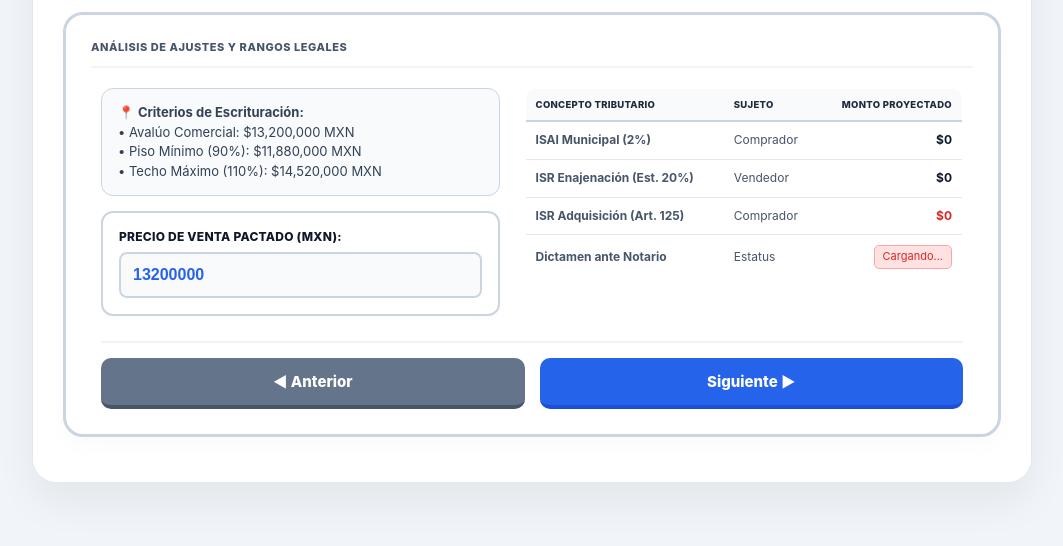
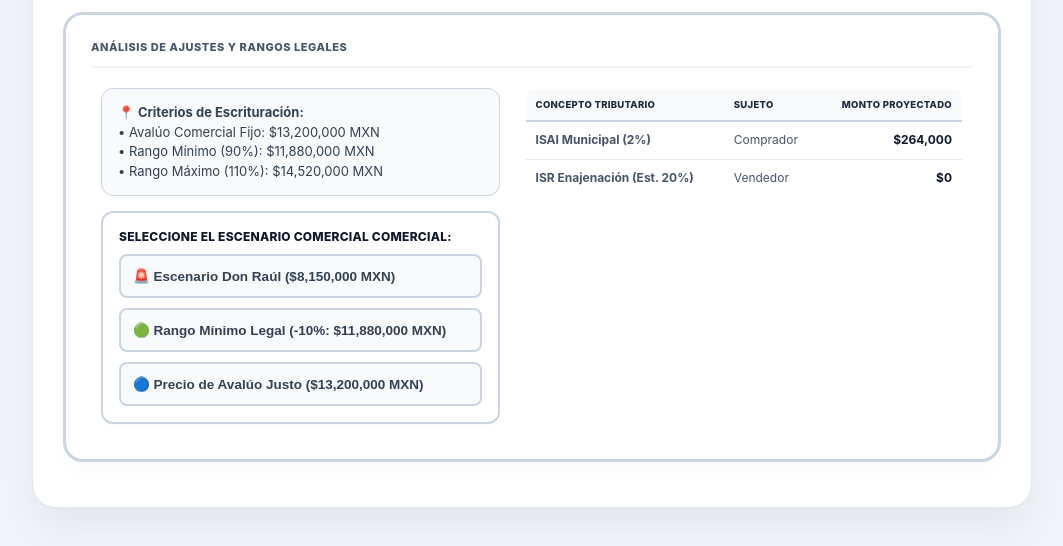
Before and after one commit to julioarmenta-svg/intermediacion-inmobiliaria, a plain HTML site: page simulador-fiscal.html in a window 1280 px wide. Shown: the part 162-708 px from the top of the page, without its empty margins (108-1171 px from the left). Drawn offline with Linux system fonts and the light colour scheme.

Commit message:
Update simulador-fiscal.html

```diff
--- a/simulador-fiscal.html
+++ b/simulador-fiscal.html
@@ -94,34 +94,46 @@
             line-height: 1.5;
             color: #334155;
         }
-        .cuadro-input-grupo {
+
+        /* DISEÑO DE BOTONES DE SELECCIÓN COMPACTOS Y SEGUROS */
+        .selector-escenarios-grid {
+            display: flex;
+            flex-direction: column;
+            gap: 10px;
             background: #ffffff;
             border: 2px solid #cbd5e1;
             padding: 16px;
             border-radius: 12px;
             box-shadow: 0 4px 6px rgba(0,0,0,0.01);
         }
-        .input-label {
-            display: block;
+        .selector-label {
             font-size: 12px;
             font-weight: 800;
             color: #0f172a;
-            margin-bottom: 8px;
             text-transform: uppercase;
             letter-spacing: 0.02em;
         }
-        .input-monto {
+        .btn-escenario {
             width: 100%;
             padding: 12px;
-            font-size: 16px;
+            font-size: 13.5px;
             font-weight: 800;
-            color: #2563eb;
+            text-align: left;
             border: 2px solid #cbd5e1;
             border-radius: 8px;
-            outline: none;
             background-color: #f8fafc;
+            color: #334155;
+            cursor: pointer;
+            transition: all 0.1s ease;
         }
-        .input-monto:focus { border-color: #2563eb; background-color: #ffffff; }
+        .btn-escenario:hover {
+            background-color: #f1f5f9;
+            border-color: #94a3b8;
+        }
+        /* Clase activa para el botón seleccionado */
+        .btn-escenario.activo-azul { border-color: #2563eb; background-color: #eff6ff; color: #1e40af; }
+        .btn-escenario.activo-verde { border-color: #10b981; background-color: #f0fdf4; color: #166534; }
+        .btn-escenario.activo-rojo { border-color: #ef4444; background-color: #fef2f2; color: #991b1b; }
 
         /* TABLA DE RESULTADOS INDESTRUCTIBLE */
         .tech-table {
@@ -148,24 +160,24 @@
             margin-top: 25px;
             gap: 15px;
             border-top: 2px solid #f1f5f9;
-            padding-top: 15px;
+            padding-top: 25px;
         }
         .btn-nav {
             flex: 1;
             display: block;
             text-decoration: none;
             background-color: #2563eb;
-            border-bottom: 4px solid #1d4ed8;
-            padding: 14px;
-            border-radius: 10px;
-            font-size: 15px;
+            border-bottom: 5px solid #1d4ed8;
+            padding: 18px;
+            border-radius: 14px;
+            font-size: 16px;
             font-weight: 800;
             color: #ffffff !important;
             text-align: center;
             transition: all 0.1s ease;
         }
         .btn-nav:hover { background-color: #3b82f6; }
-        .btn-nav:active { transform: translateY(2px); border-bottom-width: 2px; }
+        .btn-nav:active { transform: translateY(3px); border-bottom: 2px solid #1d4ed8; }
 
         @media (max-width: 768px) { .split-dashboard { flex-direction: column; gap: 15px; } }
     </style>
@@ -189,23 +201,33 @@
 
                 <div class="split-dashboard">
 
-                    <!-- PANEL IZQUIERDO -->
+                    <!-- PANEL IZQUIERDO: PARÁMETROS Y SELECTORES PREDETERMINADOS -->
                     <div class="panel-izquierdo">
                         <div class="caja-parametros-texto">
                             📍 <strong>Criterios de Escrituración:</strong><br>
-                            • Avalúo Comercial: $13,200,000 MXN<br>
-                            • Piso Mínimo (90%): $11,880,000 MXN<br>
-                            • Techo Máximo (110%): $14,520,000 MXN
+                            • Avalúo Comercial Fijo: $13,200,000 MXN<br>
+                            • Rango Mínimo (90%): $11,880,000 MXN<br>
+                            • Rango Máximo (110%): $14,520,000 MXN
                         </div>
 
-                        <div class="cuadro-input-grupo">
-                            <label class="input-label" for="monto-venta">Precio de Venta Pactado (MXN):</label>
-                            <!-- Fijado inicialmente en valor de avalúo para el arranque limpio -->
-                            <input type="number" id="monto-venta" value="13200000" class="input-monto" oninput="calcularMatrizFiscal(this.value)">
+                        <div class="selector-escenarios-grid">
+                            <span class="selector-label">Seleccione el Escenario Comercial Comercial:</span>
+                            <!-- Botón Escenario Don Raúl -->
+                            <button id="btn-raul" class="btn-escenario" onclick="cambiarEscenario('raul')">
+                                🚨 Escenario Don Raúl ($8,150,000 MXN)
+                            </button>
+                            <!-- Botón Escenario Mínimo Real -->
+                            <button id="btn-piso" class="btn-escenario" onclick="cambiarEscenario('piso')">
+                                🟢 Rango Mínimo Legal (-10%: $11,880,000 MXN)
+                            </button>
+                            <!-- Botón Escenario Avalúo Justo -->
+                            <button id="btn-avaluo" class="btn-escenario" onclick="cambiarEscenario('avaluo')">
+                                🔵 Precio de Avalúo Justo ($13,200,000 MXN)
+                            </button>
                         </div>
                     </div>
 
-                    <!-- PANEL DERECHO -->
+                    <!-- PANEL DERECHO: TABLA DE IMPUESTOS FIJOS E INDESTRUCTIBLES -->
                     <div class="panel-derecho">
                         <table class="tech-table">
                             <thead>
@@ -219,39 +241,9 @@
                                 <tr>
                                     <td><strong>ISAI Municipal (2%)</strong></td>
                                     <td>Comprador</td>
-                                    <td id="monto-isai" style="text-align: right; font-weight: 700; color: #0f172a;">$0</td>
+                                    <td id="monto-isai" style="text-align: right; font-weight: 700; color: #0f172a;">$264,000</td>
                                 </tr>
                                 <tr>
                                     <td><strong>ISR Enajenación (Est. 20%)</strong></td>
                                     <td>Vendedor</td>
                                     <td id="monto-isr-vendedor" style="text-align: right; font-weight: 700; color: #0f172a;">$0</td>
-                                </tr>
-                                <tr>
-                                    <td><strong>ISR Adquisición (Art. 125)</strong></td>
-                                    <td>Comprador</td>
-                                    <td id="monto-isr-comprador" style="text-align: right; font-weight: 700; color: #dc2626;">$0</td>
-                                </tr>
-                                <tr>
-                                    <td><strong>Dictamen ante Notario</strong></td>
-                                    <td>Estatus</td>
-                                    <td style="text-align: right;"><span id="badge-diagnostico" class="badge-peligro">Cargando...</span></td>
-                                </tr>
-                            </tbody>
-                        </table>
-                    </div>
-
-                </div>
-
-                <div class="revista-controles">
-                    <a href="operacion-p4.html" class="btn-nav" style="background-color: #64748b; border-color: #475569;">◀ Anterior</a>
-                    <a href="operacion-p5.html" class="btn-nav">Siguiente ▶</a>
-                </div>
-
-            </div>
-        </div>
-    </div>
-
-    <script>
-        const AVALUO_REF = 13200000;
-        const PISO_REF = 11880000;
-        const TECHO_REF = 14520000;
```
